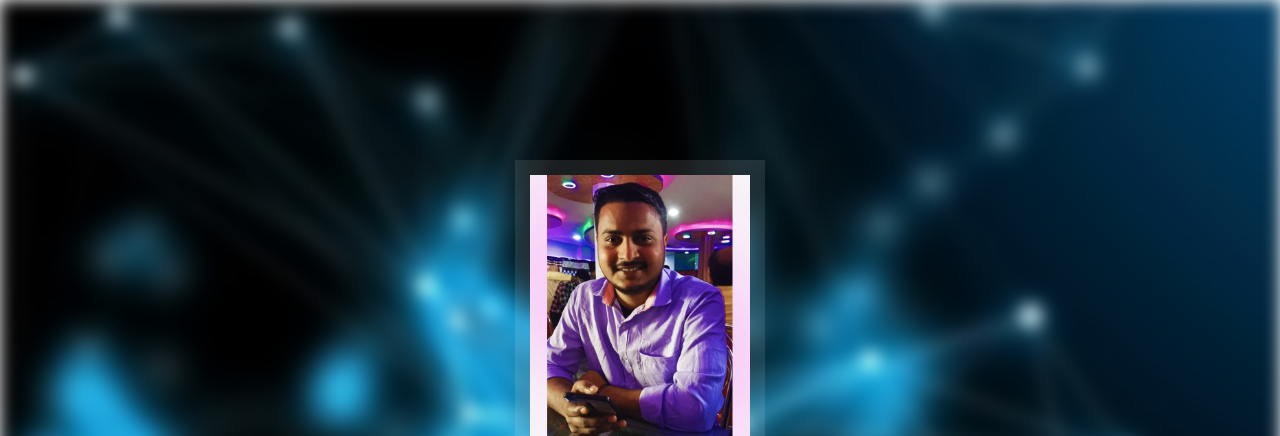
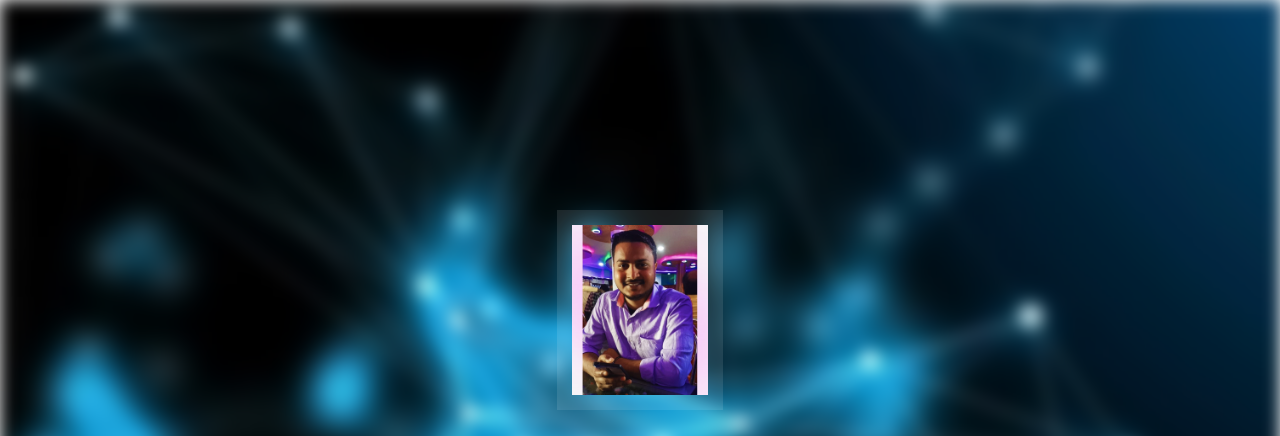
Before and after one commit to mansur3/portfolio, a plain HTML site: page index.html in a window 1280 px wide. Shown: the top 436 px of the page. Drawn offline with nearby package versions, Linux system fonts and the light colour scheme; a web font is replaced by a local one.

Commit message:
image fixed

```diff
--- a/index.html
+++ b/index.html
@@ -29,7 +29,7 @@
             <div class="container text-center">
                 <div class="row">
                     <div class="col-md-12">
-                        <img style = "width: 250px; height: 300px;" src="img/profile-pic.jpeg" alt="Mansur dewan" />
+                        <img  src="img/profile-pic.jpeg" alt="Mansur dewan" />
                     </div>
 
                     <div class="col-md-12">
```
